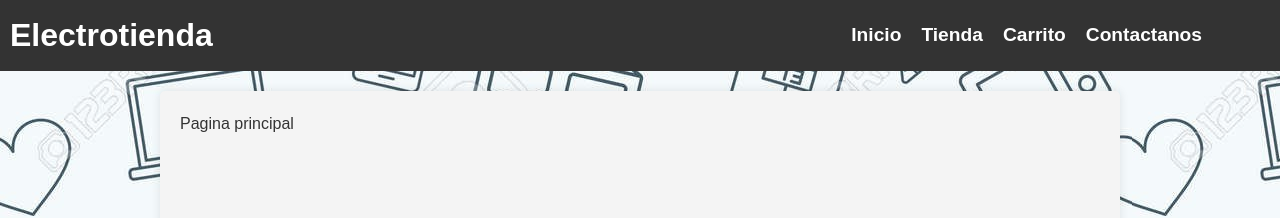
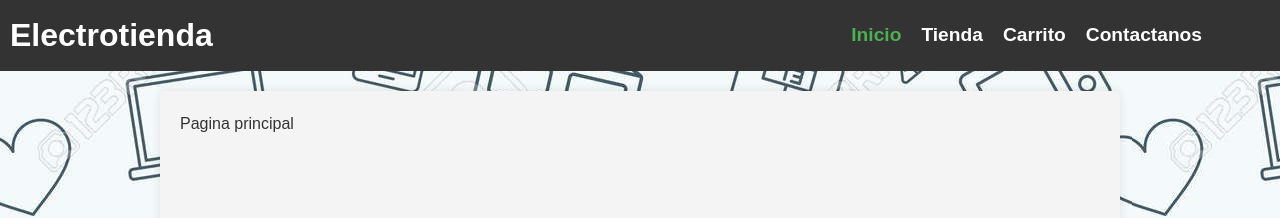
Before and after one commit to Apreniendo/Tienda-virtual, a React (Vite) app: page / in a window 1280 px wide. Shown: the top 218 px of the page. Built offline with nearby package versions, Linux system fonts and the light colour scheme.

Commit message:
automatizar creacion de rutas principales

```diff
--- a/src/App.jsx
+++ b/src/App.jsx
@@ -6,14 +6,16 @@ import Tienda from "./pages/Tienda";
 import Login from "./pages/Login";
 import Contactanos from "./pages/Contactanos";
 import Carrito from "./pages/Carrito";
+import Link from "./components/Link";
 
-const rutas = [
-  { path: "/", componente: Home },
-  { path: "/tienda", componente: Tienda },
-  { path: "/carrito", componente: Carrito },
-  { path: "/contactanos", componente: Contactanos },
-  { path: "/login", componente: Login },
+const rutasPrincipales = [
+  { path: "/", componente: Home, label: "Inicio" },
+  { path: "/tienda", componente: Tienda, label: "Tienda" },
+  { path: "/carrito", componente: Carrito, label: "Carrito" },
+  { path: "/contactanos", componente: Contactanos, label: "Contactanos" },
 ];
+
+const rustasSecundarias = [{ path: "/login", componente: Login }];
 
 export default function App() {
   const [rutaActual, setRutaActual] = useState("/");
@@ -30,10 +32,23 @@ export default function App() {
     };
   });
 
-  const ruta = rutas.find((ruta) => ruta.path === rutaActual);
+  const ruta = rutasPrincipales.find((ruta) => ruta.path === rutaActual);
 
   return (
-    <Layout setRutaActual={setRutaActual} >
+    <Layout
+      setRutaActual={setRutaActual}
+      rutasPrincipales={
+        <ul id="links">
+          {rutasPrincipales.map((ruta) => (
+            <li className={ruta.path === rutaActual && 'active'}>
+              <Link to={ruta.path} setRutaActual={setRutaActual}>
+                {ruta.label}
+              </Link>
+            </li>
+          ))}
+        </ul>
+      }
+    >
       <ruta.componente />
     </Layout>
   );
--- a/src/Layout.jsx
+++ b/src/Layout.jsx
@@ -1,31 +1,10 @@
-import Link from "./components/Link";
-
-export default function Layout({ children, setRutaActual }) {
+export default function Layout({ children, rutasPrincipales }) {
   return (
     <>
       <header>
         <h1>Electrotienda</h1>
         <nav>
-          <ul id="links">
-            <li class="">
-              <Link to={"/"} setRutaActual={setRutaActual}>Inicio</Link>
-            </li>
-            <li>
-              <Link to={"/tienda"} setRutaActual={setRutaActual}>
-                Tienda
-              </Link>
-            </li>
-            <li>
-              <Link to={"/carrito"} setRutaActual={setRutaActual}>
-                Carrito
-              </Link>
-            </li>
-            <li>
-              <Link to={"/contactanos"} setRutaActual={setRutaActual}>
-                Contactanos
-              </Link>
-            </li>
-          </ul>
+          {rutasPrincipales}
           <div className="dropdown">
             <button className="dropbtn">
               <span id="user"></span>
```
